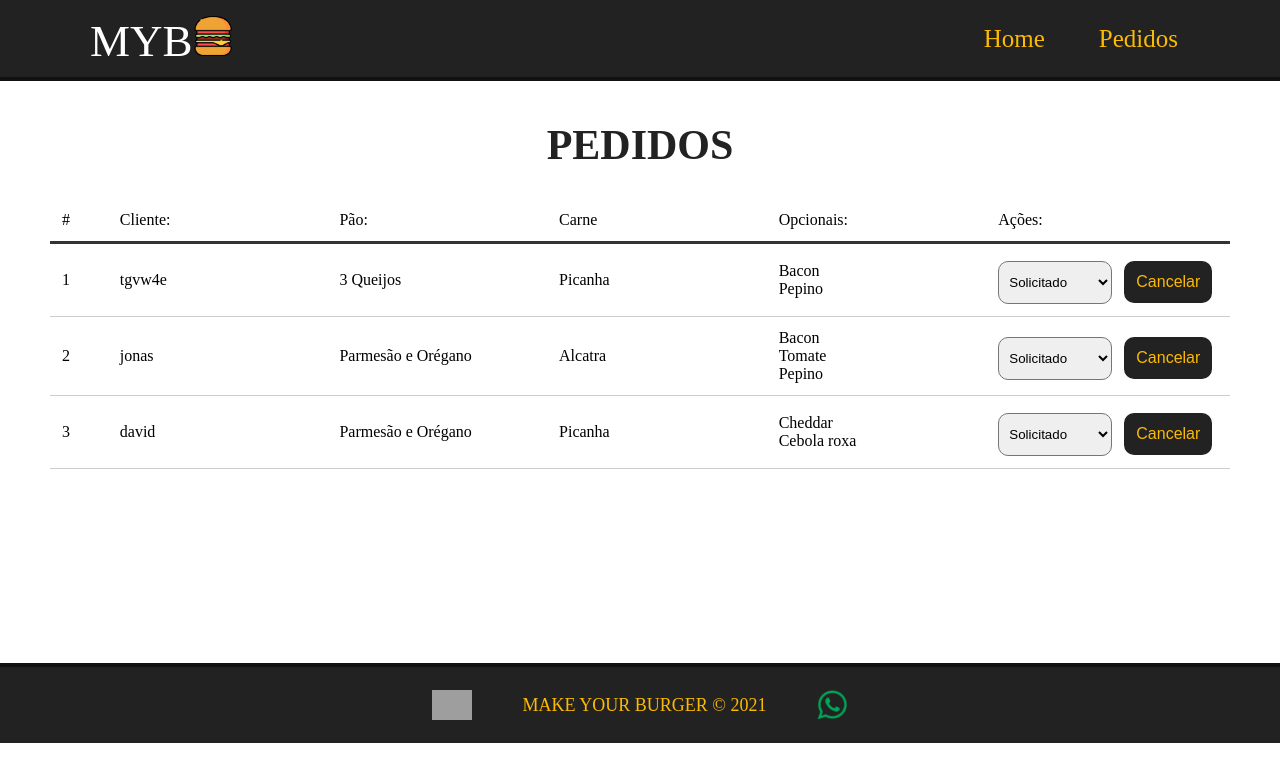
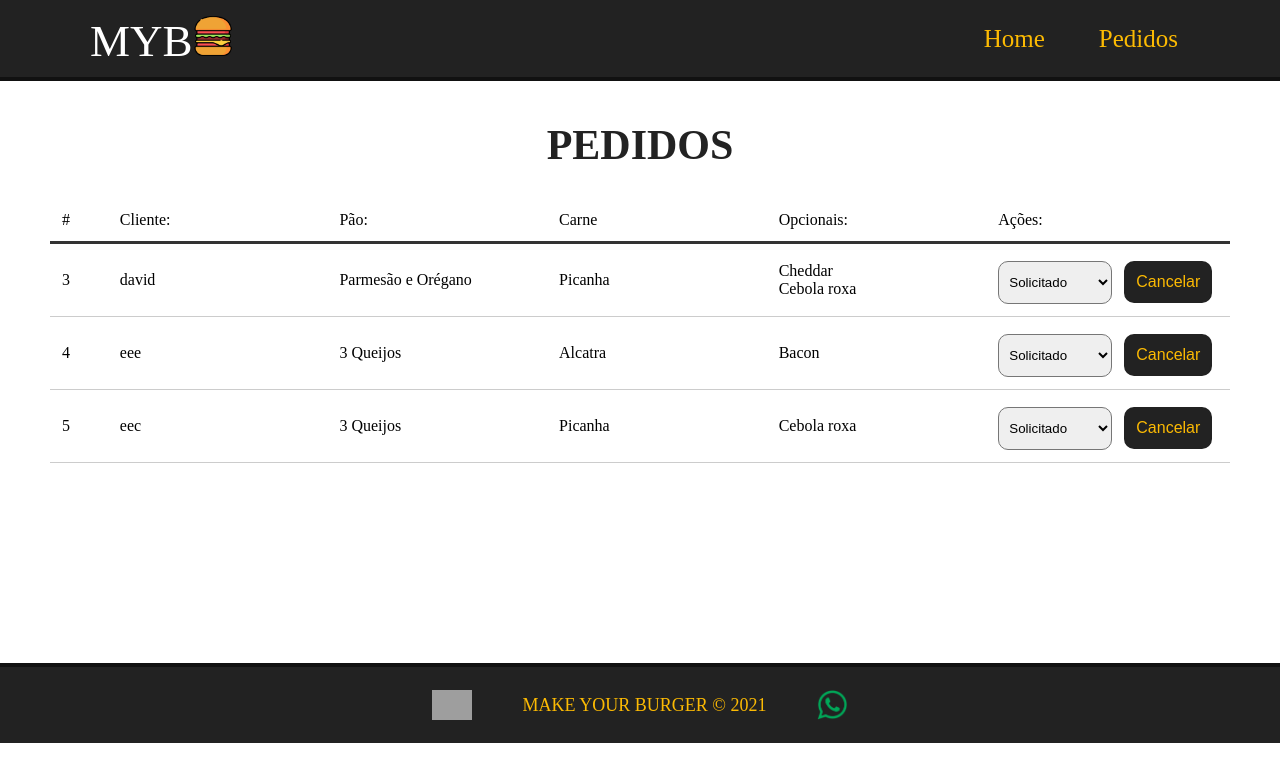
Before and after one commit to gabriel-ataidev/burguer-order-project, a Vue app: page /pedidos in a window 1280 px wide. Shown: the top 782 px of the page. Built offline with nearby package versions, Linux system fonts and the light colour scheme; data requests are answered from the project's data file; grey boxes are pictures that could not be loaded.

Commit message:
setting up the cancel order functionality

```diff
--- a/db/db.json
+++ b/db/db.json
@@ -79,29 +79,6 @@
   ],
   "burgers": [
     {
-      "name": "tgvw4e",
-      "meat": "Picanha",
-      "bread": "3 Queijos",
-      "optionals": [
-        "Bacon",
-        "Pepino"
-      ],
-      "status": "Solicitado",
-      "id": 1
-    },
-    {
-      "name": "jonas",
-      "meat": "Alcatra",
-      "bread": "Parmesão e Orégano",
-      "optionals": [
-        "Bacon",
-        "Tomate",
-        "Pepino"
-      ],
-      "status": "Solicitado",
-      "id": 2
-    },
-    {
       "name": "david",
       "meat": "Picanha",
       "bread": "Parmesão e Orégano",
@@ -111,6 +88,26 @@
       ],
       "status": "Solicitado",
       "id": 3
+    },
+    {
+      "name": "eee",
+      "meat": "Alcatra",
+      "bread": "3 Queijos",
+      "optionals": [
+        "Bacon"
+      ],
+      "status": "Solicitado",
+      "id": 4
+    },
+    {
+      "name": "eec",
+      "meat": "Picanha",
+      "bread": "3 Queijos",
+      "optionals": [
+        "Cebola roxa"
+      ],
+      "status": "Solicitado",
+      "id": 5
     }
   ]
 }
--- a/src/components/Dashboard.vue
+++ b/src/components/Dashboard.vue
@@ -23,7 +23,7 @@
           <select name="status" class="status">
             <option v-for="s in status" :key="s.id" value="s.tipo" :selected="burger.status == s.tipo"> {{s.tipo}} </option>
           </select>
-          <button class="delete-btn">Cancelar</button>
+          <button class="delete-btn" @click="deleteBurger(burger.id)">Cancelar</button>
         </div>
       </div>
     </div>
@@ -53,6 +53,13 @@
       const req = await fetch("http://localhost:3000/status");
       const data = await req.json();
       this.status = data;
+    },
+    async deleteBurger(id) {
+      const req = await fetch(`http://localhost:3000/burgers/${id}`, {
+        method: "DELETE"
+      });
+      const res = await req.json();
+      this.getOrders();
     }
   },
   mounted() {
```
